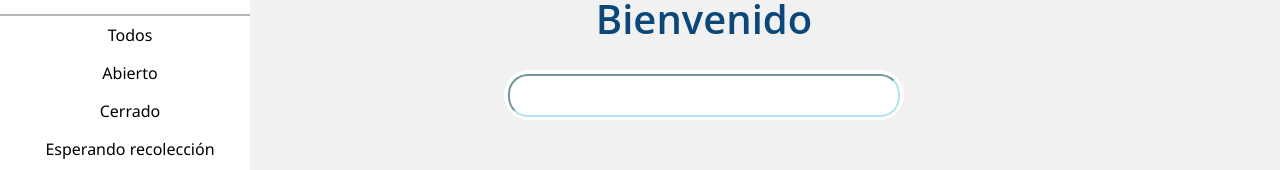
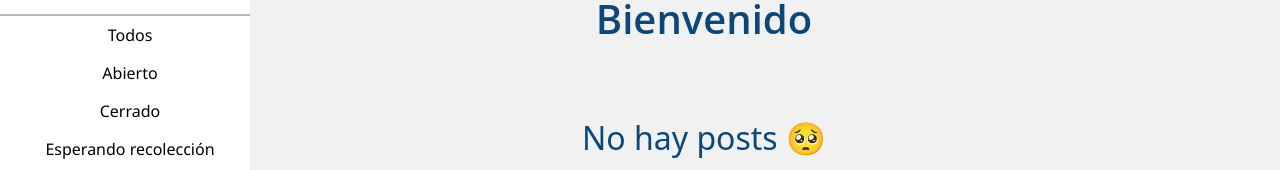
Before and after one commit to MauMT/tecfind.it, a React (Create React App) app in the folder client/: page / in a window 1280 px wide. Shown: the part 133-303 px from the top of the page. Built offline with nearby package versions, Linux system fonts and the light colour scheme; no server answers.

Commit message:
Hide search bar

```diff
--- a/client/src/components/Home.js
+++ b/client/src/components/Home.js
@@ -323,7 +323,7 @@ const Home = () => {
             <h1 className="post-title">{"Bienvenido"}</h1>
           )}
           <br></br>
-          <div className="barrita">
+         {/*  <div className="barrita">
             <input
               className="search-box"
               type="text"
@@ -333,7 +333,7 @@ const Home = () => {
               onChange={updateSearch} //updateSearch.bind(this)
             />
             <i className="fa fa-search"></i>
-          </div>
+          </div> */}
           <br />
           {!loadedPosts && (
              <h2 className="no-posts">No hay posts 🥺</h2>
```
